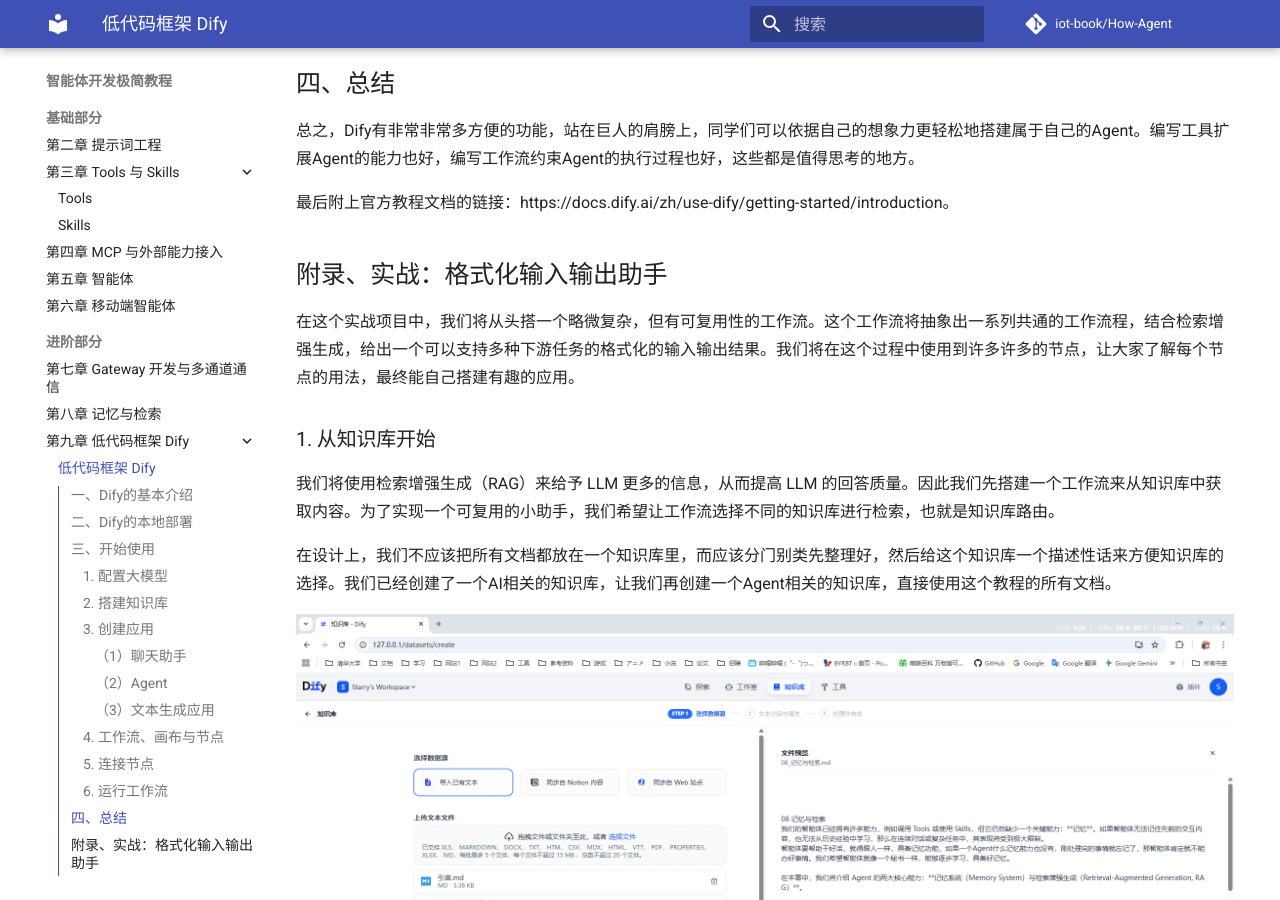
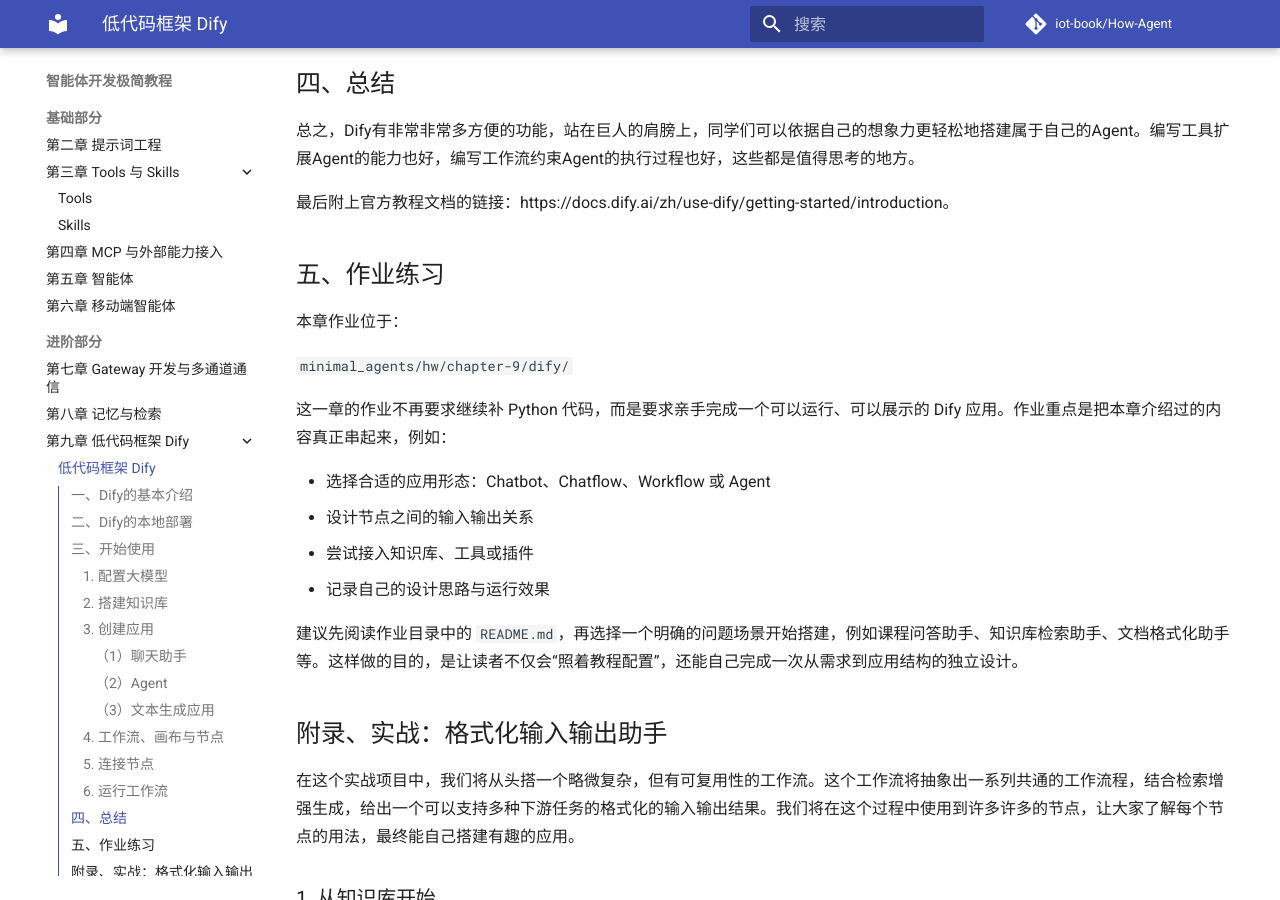
Before and after one commit to iot-book/How-Agent, an MkDocs documentation site: the page built from docs/chapters/09_低代码框架Dify/09_低代码框架Dify.md, in a window 1280 px wide and 900 px high, scrolled down 16287 px. Built offline with MkDocs 1.6.1 and Material for MkDocs 9.7.7, drawn with Linux system fonts in a browser that asks for light colours; comment, search, counter and statistics services are not loaded.

Commit message:
add hw in chapter 8 and 9

```diff
--- a/docs/chapters/09_低代码框架Dify/09_低代码框架Dify.md
+++ b/docs/chapters/09_低代码框架Dify/09_低代码框架Dify.md
@@ -217,6 +217,21 @@
 
 最后附上官方教程文档的链接：https://docs.dify.ai/zh/use-dify/getting-started/introduction。
 
+## 五、作业练习
+
+本章作业位于：
+
+`minimal_agents/hw/chapter-9/dify/`
+
+这一章的作业不再要求继续补 Python 代码，而是要求亲手完成一个可以运行、可以展示的 Dify 应用。作业重点是把本章介绍过的内容真正串起来，例如：
+
+- 选择合适的应用形态：Chatbot、Chatflow、Workflow 或 Agent
+- 设计节点之间的输入输出关系
+- 尝试接入知识库、工具或插件
+- 记录自己的设计思路与运行效果
+
+建议先阅读作业目录中的 `README.md`，再选择一个明确的问题场景开始搭建，例如课程问答助手、知识库检索助手、文档格式化助手等。这样做的目的，是让读者不仅会“照着教程配置”，还能自己完成一次从需求到应用结构的独立设计。
+
 ## 附录、实战：格式化输入输出助手
 
 在这个实战项目中，我们将从头搭一个略微复杂，但有可复用性的工作流。这个工作流将抽象出一系列共通的工作流程，结合检索增强生成，给出一个可以支持多种下游任务的格式化的输入输出结果。我们将在这个过程中使用到许多许多的节点，让大家了解每个节点的用法，最终能自己搭建有趣的应用。
```
Also changed, not shown: docs/chapters/08_记忆与检索/08_记忆与检索.md (+22 -0 lines).
